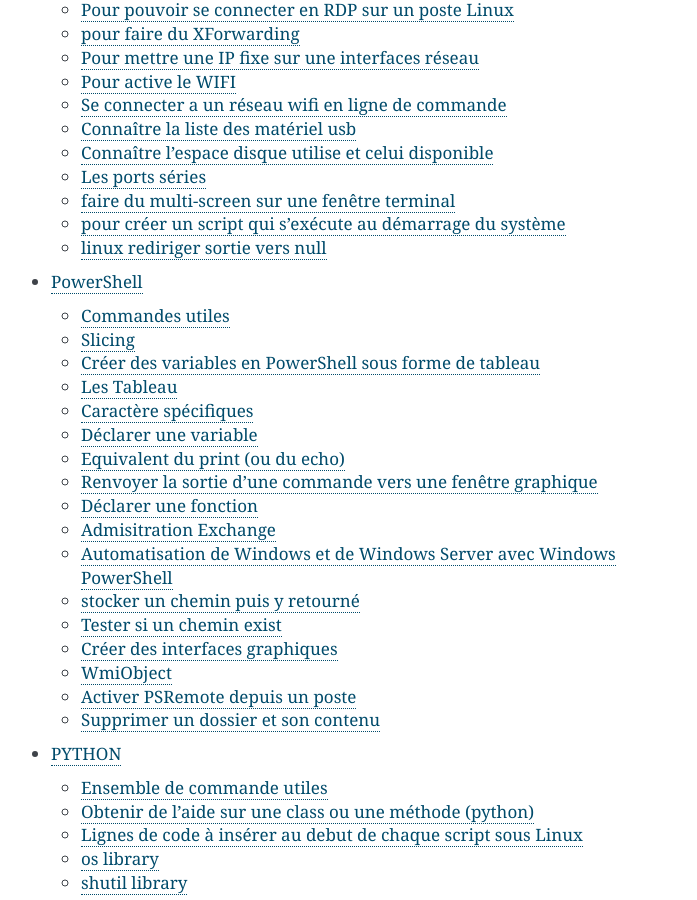
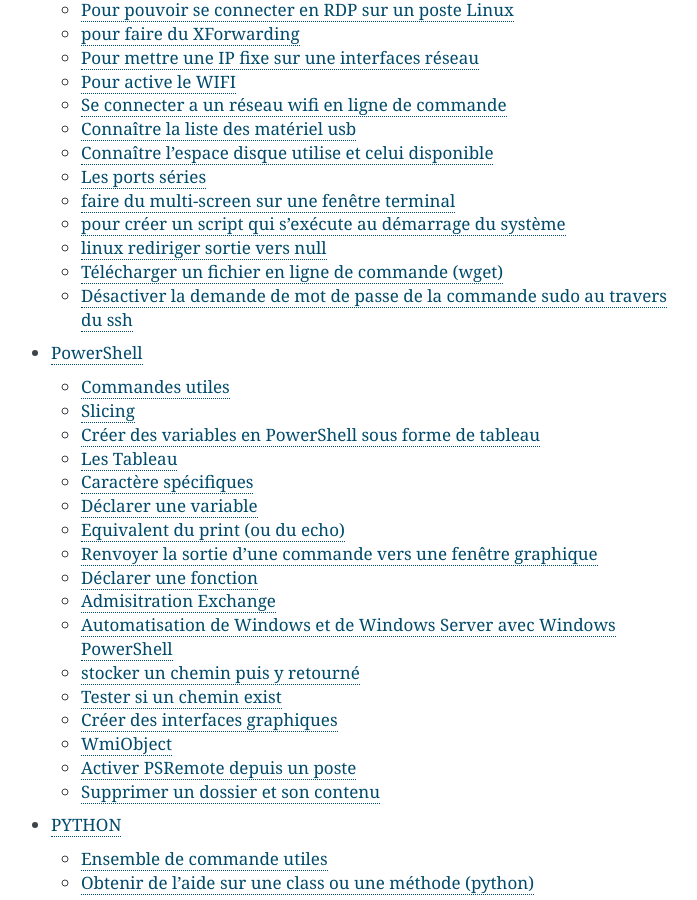
Before and after one commit to poltergeist42/JDM, a Sphinx documentation site: the page built from _1_userDoc/source/index.rst, in a window 1280 px wide and 900 px high, scrolled down 1950 px. Shown: the whole window, without its empty margins (399-1096 px from the left). Built offline with Sphinx 7.4.7, drawn with Linux system fonts in a browser that asks for light colours.

Commit message:
UP : Linux

```diff
--- a/_1_userDoc/source/Linux.rst
+++ b/_1_userDoc/source/Linux.rst
@@ -653,3 +653,41 @@
 :Liens_Web:
             * http://www.lanterne-rouge.info/article-que-signifie-dev-null-2-1-70233357.html
                 # Une explication (fr) sur les sortie STDOUT et STDERR
+
+------------------------------------------------------------------------------------------
+
+Télécharger un fichier en ligne de commande (wget)
+==================================================
+
+:Liens_Web:
+            * https://doc.ubuntu-fr.org/wget
+
+    ::
+
+        ex :
+        wget https://github.com/docker-library/mongo/blob/2e3e1bdbb31389c8bc8d43f5a3cc439134b7956b/3.6/Dockerfile
+
+------------------------------------------------------------------------------------------
+
+Désactiver la demande de mot de passe de la commande sudo au travers du ssh
+===========================================================================
+
+    #. Ajouter l'utilisateur au fichiers sudoers
+
+        - Ouvrir le fichier /etc/sudoers
+        - Ajouter A LA FIN DU FICHIER l'utilisateur sour la forme : ::
+
+            [nom_d'utilisateur] ALL=(ALL) NOPASSWD: ALL
+
+            ex :
+            polter ALL=(ALL) NOPASSWD: ALL
+
+    #. modifier le fichier /etc/ssh//sshd_config
+
+        - Repérer et commenter la ligne : ::
+
+            #PermitRootLogin prohibit-password
+
+        - Ajouter juste après : ::
+
+            PermitRootLogin yes
```
